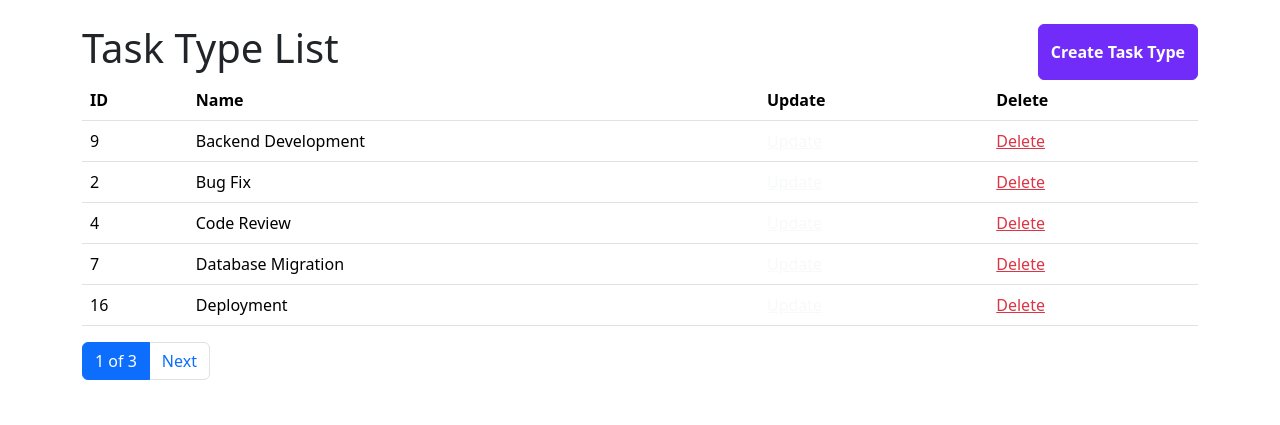
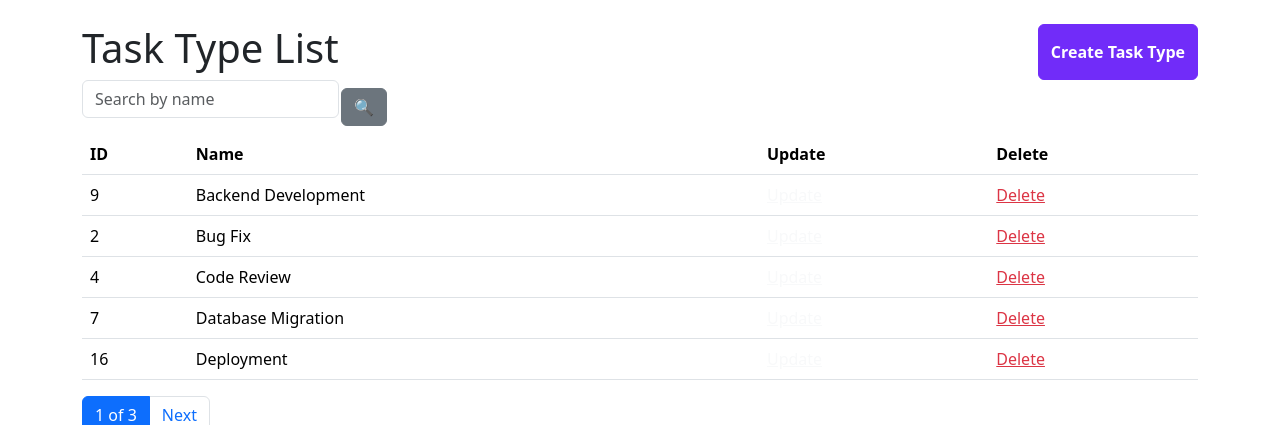
Before and after one commit to pavliukkk/task-manager, a Django app: page /task-types/ in a window 1280 px wide. Shown: the part 73-498 px from the top of the page. Run offline with Django 5.2, Linux system fonts and the light colour scheme; a user stored in the database is signed in; data comes from the database, SQL or seed files in the repository; some libraries are stand-ins or nearby versions.

Commit message:
implemented search task type name feature, edited TaskTypeListiew, created form & added search field in task_type_list.html

```diff
--- a/task_manager/forms.py
+++ b/task_manager/forms.py
@@ -44,3 +44,12 @@ class TaskNameSearchForm(forms.Form):
         label="",
         widget=forms.TextInput(attrs={"placeholder": "Search by name"}),
     )
+
+
+class TaskTypeNameSearchForm(forms.Form):
+    name = forms.CharField(
+        max_length=255,
+        required=False,
+        label="",
+        widget=forms.TextInput(attrs={"placeholder": "Search by name"}),
+    )
--- a/task_manager/views.py
+++ b/task_manager/views.py
@@ -4,7 +4,8 @@ from django.shortcuts import render
 from django.urls import reverse, reverse_lazy
 from django.views import generic
 
-from task_manager.forms import WorkerCreateForm, TaskForm, WorkerUpdateForm, PositionNameSearchForm, TaskNameSearchForm
+from task_manager.forms import WorkerCreateForm, TaskForm, WorkerUpdateForm, PositionNameSearchForm, TaskNameSearchForm, \
+    TaskTypeNameSearchForm
 from task_manager.models import Worker, Position, Task, TaskType
 
 
@@ -136,6 +137,19 @@ class TaskTypeListView(LoginRequiredMixin, generic.ListView):
     template_name = "task_manager/task_type_list.html"
     paginate_by = 5
 
+    def get_context_data(self, *, object_list=..., **kwargs):
+        context = super(TaskTypeListView, self).get_context_data(**kwargs)
+        name = self.request.GET.get("name", "")
+        context["search_form"] = TaskTypeNameSearchForm(initial={"name": name})
+        return context
+
+    def get_queryset(self):
+        name = self.request.GET.get("name", "")
+        queryset = TaskType.objects.all()
+        if name:
+            return queryset.filter(name__icontains=name)
+        return queryset
+
 
 class TaskTypeCreateView(LoginRequiredMixin, generic.CreateView):
     model = TaskType
--- a/templates/task_manager/task_type_list.html
+++ b/templates/task_manager/task_type_list.html
@@ -7,6 +7,7 @@
       </h1>
       <a class="btn btn-bd-primary create" href="{% url "task_manager:task-type-create" %}">Create Task Type</a>
     </div>
+    {% include "includes/search_form.html" %}
 
     {% if tasktype_list %}
       <table class="table">
```
